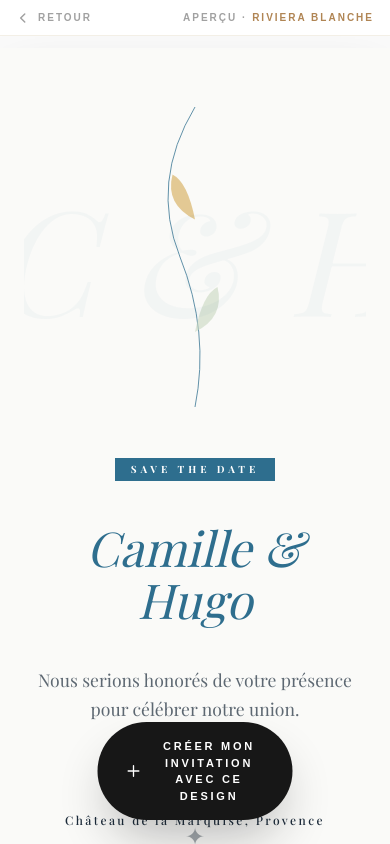
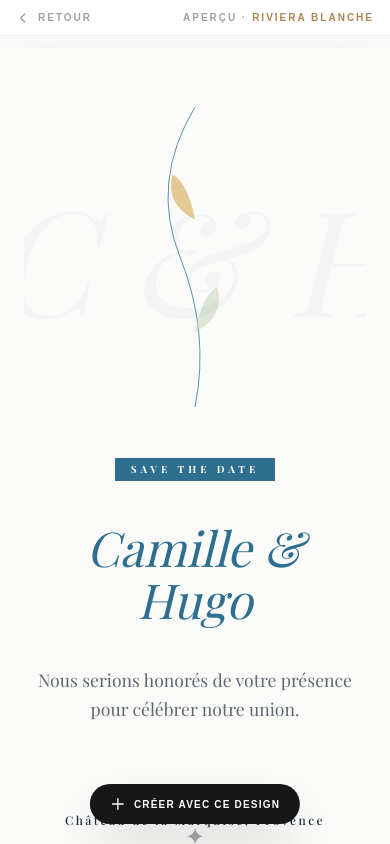
Before and after one commit to Elie1501/WeddingInvitationSaaS, a Vue app in the folder frontend/: page /demo/1 in a window 390 px wide. Shown: the top 844 px of the page. Built offline with nearby package versions, Linux system fonts and the light colour scheme; no server answers; a web font is replaced by a local one.

Commit message:
fix(responsive): CTA compact sur la page demo mobile (plus de blob 4 lignes)

```diff
--- a/frontend/src/views/DemoCardView.vue
+++ b/frontend/src/views/DemoCardView.vue
@@ -51,17 +51,19 @@ const goRegister = () => router.push({ path: '/register', query: { template: slu
     </div>
 
     <!-- CTA flottant : Créer avec ce design -->
-    <div class="fixed bottom-6 left-1/2 -translate-x-1/2 z-50">
+    <div class="fixed bottom-5 sm:bottom-6 left-1/2 -translate-x-1/2 z-50 w-max max-w-[92vw]">
       <button @click="goRegister"
-              class="flex items-center gap-3 px-7 py-4
+              class="flex items-center gap-2 sm:gap-3 px-5 sm:px-7 py-3 sm:py-4
                      bg-neutral-900 text-white rounded-full shadow-2xl shadow-neutral-900/30
-                     text-[11px] font-bold uppercase tracking-[0.25em]
+                     text-[10px] sm:text-[11px] font-bold uppercase tracking-[0.12em] sm:tracking-[0.25em]
+                     whitespace-nowrap
                      hover:bg-primary-700 transition-all
                      transform hover:-translate-y-0.5 active:scale-95">
         <svg class="w-4 h-4 shrink-0" fill="none" stroke="currentColor" viewBox="0 0 24 24" aria-hidden="true">
           <path stroke-linecap="round" stroke-linejoin="round" stroke-width="2" d="M12 4v16m8-8H4"/>
         </svg>
-        Créer mon invitation avec ce design
+        <span class="sm:hidden">Créer avec ce design</span>
+        <span class="hidden sm:inline">Créer mon invitation avec ce design</span>
       </button>
     </div>
 
```
